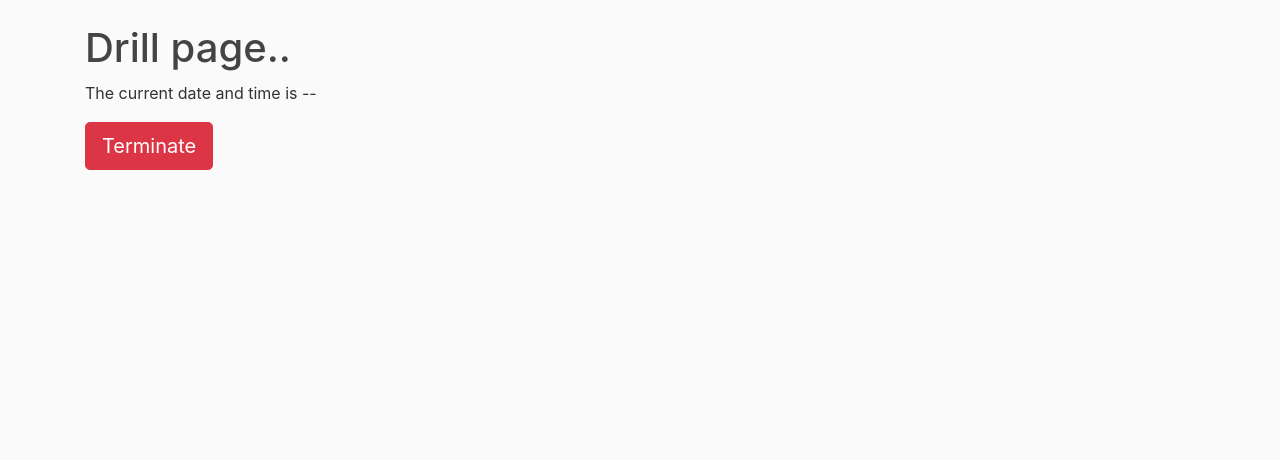
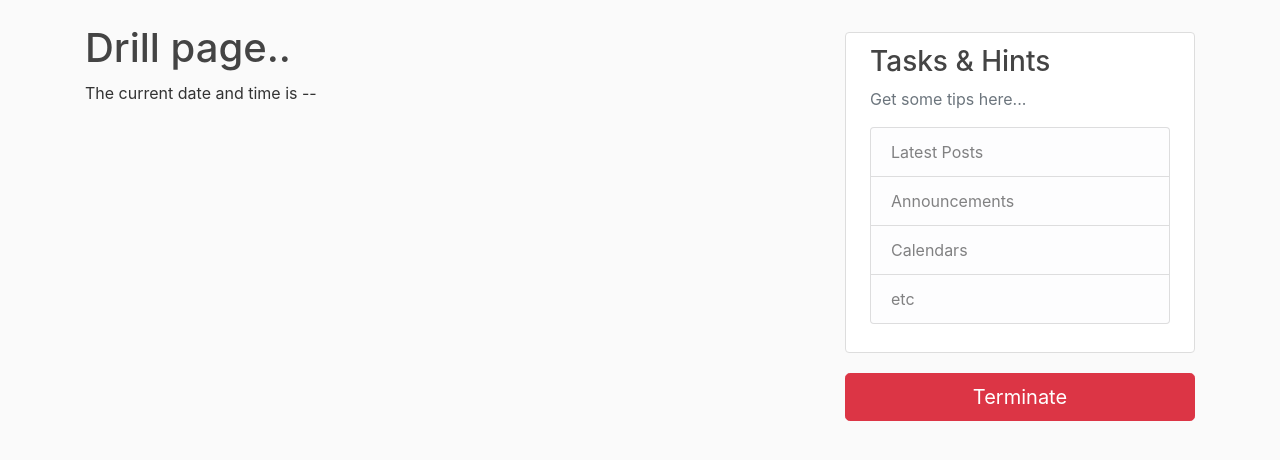
Before and after one commit to darekaze/wxcs, a Flask app: page /drill in a window 1280 px wide. Shown: the part 56-516 px from the top of the page. Run offline with Flask 2, Linux system fonts and the light colour scheme; a user stored in the database is signed in; parts of the project's set-up code (start-up, migrations or seed data) failed here and were passed over; some libraries are stand-ins or nearby versions.

Commit message:
plan design

```diff
--- a/wxcs/core/utils.py
+++ b/wxcs/core/utils.py
@@ -60,6 +60,7 @@ def init_drill(wxid):
     """Initialize drill: change time and set drill session."""
     cases = load_cases()
     selected_case = get_case_details(cases, wxid)
+    # ENHANCE: Sync mini station Time (Kwong)
 
     if set_time(selected_case['start_at']):
         session['drill'] = True
@@ -67,7 +68,7 @@ def init_drill(wxid):
     else:
         session['drill'] = False
         flash(f'The time has not setup correctly...', 'success')
-    # TODO: refine session['drill'] info
+    # TODO: refine session['drill'] info, load md messages
 
 
 def end_drill():
@@ -76,6 +77,3 @@ def end_drill():
     set_time(time_str)
     session.pop('userlog', None)
     session.pop('drill', None)
-
-# ENHANCE: Sync mini station Time (Kwong)
-# TODO: Sync time function, returns time tuple
--- a/wxcs/static/main.css
+++ b/wxcs/static/main.css
@@ -36,7 +36,7 @@ h6 {
   border-radius: 4px;
   margin: 0 auto;
   margin-bottom: 20px;
-  max-width: 640px;
+  max-width: 690px;
 }
 
 .article-title {
--- a/wxcs/templates/sim/drill.jinja
+++ b/wxcs/templates/sim/drill.jinja
@@ -1,8 +1,29 @@
 {% extends "layout.jinja" %}
 {% block content %}
-  <h1>Drill page..</h1>
-  <p>The current date and time is -- <span class="drill-clock"></span></p>
-  <a href="{{ url_for('core.ender') }}" class="btn btn-danger btn-lg">Terminate</a>
+  <div class="row">
+    <div class="col-lg-8">
+      <h1>Drill page..</h1>
+      <p>The current date and time is -- <span class="drill-clock"></span></p>
+      {# Tabs: logs & contents #}
+    </div>
+    <div class="col-lg-4 pt-2">
+      <div class="content-section">
+        <h3>Tasks & Hints</h3>
+        <p class='text-muted'>
+          Get some tips here...
+          <ul class="list-group">
+          {# TODO: Ajax call to refresh tasks and hints #}
+            <li class="list-group-item list-group-item-light">Latest Posts</li>
+            <li class="list-group-item list-group-item-light">Announcements</li>
+            <li class="list-group-item list-group-item-light">Calendars</li>
+            <li class="list-group-item list-group-item-light">etc</li>
+          </ul>
+        </p>
+      </div>
+      <a href="{{ url_for('core.ender') }}" class="btn btn-danger btn-lg btn-block">Terminate</a>
+      {# Put other misc under here, e.g. buttons #}
+    </div>
+  </div>
 {% endblock content %}
 
 {% block js %}
--- a/wxcs/templates/sim/starter.jinja
+++ b/wxcs/templates/sim/starter.jinja
@@ -1,10 +1,13 @@
 {% extends "layout.jinja" %}
 {% block content %}
+<div class="pt-3">
   <div class="content-section">
     <form action="" method="post" autocomplete="off">
       {{ form.hidden_tag() }}
       <fieldset class="form-group">
-      <legend class="border-bottom mb-4">Start A Drill</legend>
+        <legend class="border-bottom pt-2 mb-3">
+          <h3>Start a drill</h3>
+        </legend>
         <div class="form-row">
           <div class="form-group col-md-6">
             {{ form.name.label(class="form-control-label") }}
@@ -58,4 +61,5 @@
       </div>
     </form>
   </div>
+</div>
 {% endblock content %}
```
Lines whose indentation alone changed are shown as unchanged.
